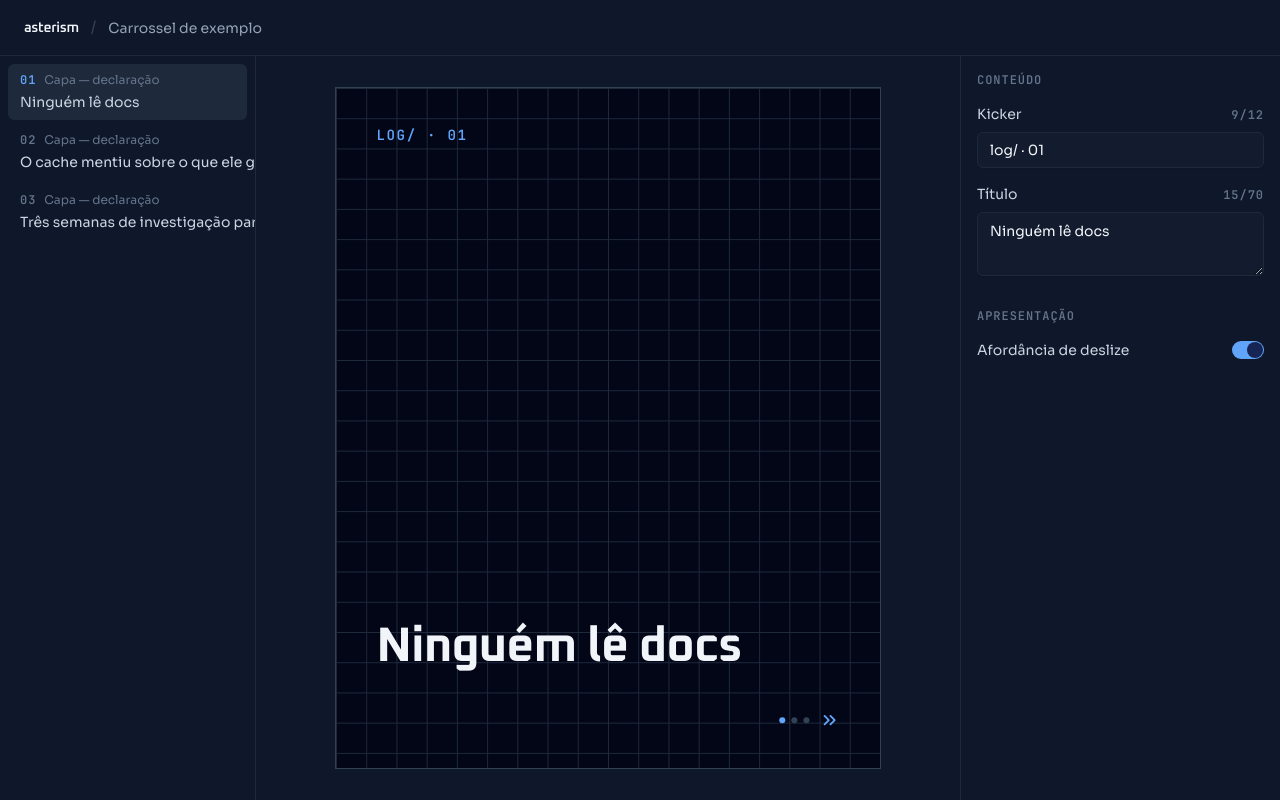
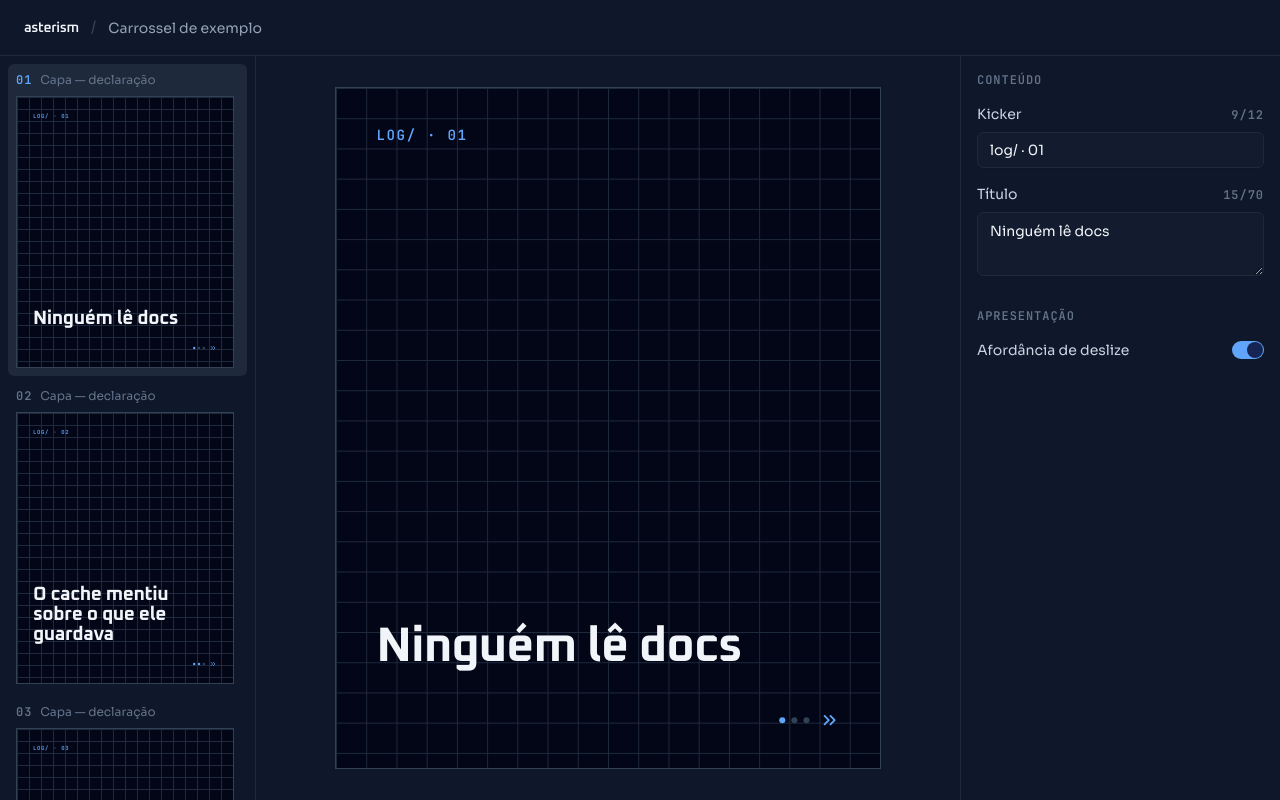
Before and after one commit to rafaelmaia23/asterism, a Next.js app: page / in a window 1280 px wide. Built offline with nearby package versions, Linux system fonts and the light colour scheme.

Commit message:
Show a thumbnail in the slide list

```diff
--- a/src/editor/slide-list.tsx
+++ b/src/editor/slide-list.tsx
@@ -3,53 +3,72 @@
 /**
  * A coluna da esquerda: os slides do deck, na ordem, e qual está ativo.
  *
- * Somente leitura nesta etapa — clicar troca o ativo e nada mais. Miniatura, marca de
- * transbordo, reordenação por arraste, duplicar e remover são das etapas seguintes, e a
- * §14 do documento de contexto registra o que já está de pé.
+ * Cada item é o número e o nome do slide numa linha, e a miniatura em largura cheia
+ * abaixo. A miniatura é o mesmo `SlideView` do canvas — a §9 do documento de contexto diz
+ * que preview e exportação são o mesmo DOM, e a lista lateral entra de carona nisso: o
+ * `SlideFrame` já sabe desenhar em qualquer escala, e a compensação de `--slide-scale`
+ * mantém o grid visível mesmo aqui, a um quinto do tamanho.
  *
- * O rótulo do template vem do registry; o trecho, da chave canônica `heading` da §6. Essa
- * chave existe justamente para que o mesmo papel tenha a mesma chave em todo template, e
- * é o que permite à lista distinguir três capas seguidas sem conhecer template nenhum.
+ * **A escala é constante, não medida.** A §13 proíbe medir um elemento dimensionado pelo
+ * próprio conteúdo, e o item de uma lista é exatamente isso: pôr um `ResizeObserver` aqui
+ * traria de volta o laço da 1C. A largura é constante do módulo, e a escala sai dela com
+ * `deck.format` — nunca com 1080 escrito à mão, §12.
+ *
+ * Somente leitura nesta etapa: clicar troca o ativo e nada mais. Marca de transbordo,
+ * reordenação por arraste, duplicar e remover são das etapas seguintes.
  */
 
+import { memo } from "react";
 import type { StoreApi } from "zustand/vanilla";
 import { useStore } from "zustand";
-import type { Slide } from "@/deck/types";
+import type { Deck, DeckMeta, Slide, SlideId } from "@/deck/types";
 import type { EditorState } from "@/editor/store";
 import { editorStore } from "@/editor/store";
+import { SlideView } from "@/render/slide-view";
 import { get } from "@/templates/registry";
+
+/** Largura da miniatura em px. A altura sai da proporção do formato do deck. */
+export const THUMBNAIL_WIDTH = 216;
 
 export type SlideListProps = {
   store?: StoreApi<EditorState>;
 };
 
-/** Primeira linha do título, ou nada. Campo `list` ou ausente não vira `[object Object]`. */
-function excerpt(slide: Slide): string {
-  const heading = slide.fields.heading;
-  return typeof heading === "string" ? heading.split("\n")[0] : "";
-}
+type ItemProps = {
+  slide: Slide;
+  position: number;
+  total: number;
+  deck: DeckMeta;
+  format: Deck["format"];
+  active: boolean;
+  /** Recebe o id em vez de uma closure por item: closure nova a cada quadro anularia o
+      `memo`, que é justamente o que impede o deck inteiro de re-renderizar por tecla. */
+  onSelect: (id: SlideId) => void;
+};
 
-export function SlideList({ store = editorStore }: SlideListProps) {
-  const slides = useStore(store, (state) => state.deck.slides);
-  const activeId = useStore(store, (state) => state.activeId);
-  const selectSlide = useStore(store, (state) => state.selectSlide);
-
+/**
+ * Memoizado por referência de slide: sem isso, cada tecla digitada no inspector
+ * re-renderizaria a árvore completa de todos os slides do deck. O store preserva a
+ * identidade de quem não mudou, e é o que faz o `memo` valer.
+ */
+const Item = memo(function Item({
+  slide,
+  position,
+  total,
+  deck,
+  format,
+  active,
+  onSelect,
+}: ItemProps) {
   return (
-    <ol className="flex flex-col gap-1 p-2">
-      {slides.map((slide, position) => {
-        const active = slide.id === activeId;
-        const trecho = excerpt(slide);
-
-        return (
-          <li key={slide.id}>
     <button
       type="button"
-              // `aria-current` em vez de cor só: a seleção precisa ser legível por quem
-              // não enxerga a superfície um degrau acima.
+      // `aria-current` em vez de cor só: a seleção precisa ser legível por quem não
+      // enxerga a superfície um degrau acima.
       aria-current={active ? "true" : undefined}
-              onClick={() => selectSlide(slide.id)}
+      onClick={() => onSelect(slide.id)}
       // Hover sobe superfície sem mudar cor — §8 do design system.
-              className={`flex w-full flex-col gap-1 rounded-md px-3 py-2 text-left transition-colors hover:bg-ink-800 ${
+      className={`flex w-full flex-col gap-2 rounded-md p-2 text-left transition-colors hover:bg-ink-800 ${
         active ? "bg-ink-800" : ""
       }`}
     >
@@ -64,11 +83,38 @@ export function SlideList({ store = editorStore }: SlideListProps) {
         <span className="truncate text-xs text-ink-500">{get(slide.template).label}</span>
       </span>
 
-              {trecho && <span className="truncate text-sm text-ink-300">{trecho}</span>}
+      <SlideView
+        slide={slide}
+        deck={deck}
+        format={format}
+        index={position}
+        total={total}
+        scale={THUMBNAIL_WIDTH / format.w}
+      />
     </button>
+  );
+});
+
+export function SlideList({ store = editorStore }: SlideListProps) {
+  const deck = useStore(store, (state) => state.deck);
+  const activeId = useStore(store, (state) => state.activeId);
+  const selectSlide = useStore(store, (state) => state.selectSlide);
+
+  return (
+    <ol className="flex flex-col gap-1 p-2">
+      {deck.slides.map((slide, position) => (
+        <li key={slide.id}>
+          <Item
+            slide={slide}
+            position={position}
+            total={deck.slides.length}
+            deck={deck.meta}
+            format={deck.format}
+            active={slide.id === activeId}
+            onSelect={selectSlide}
+          />
         </li>
-        );
-      })}
+      ))}
     </ol>
   );
 }
```
Also changed, not shown: 3 other files (tests, documents, lock files or other folders). Lines whose indentation alone changed are shown as unchanged.
